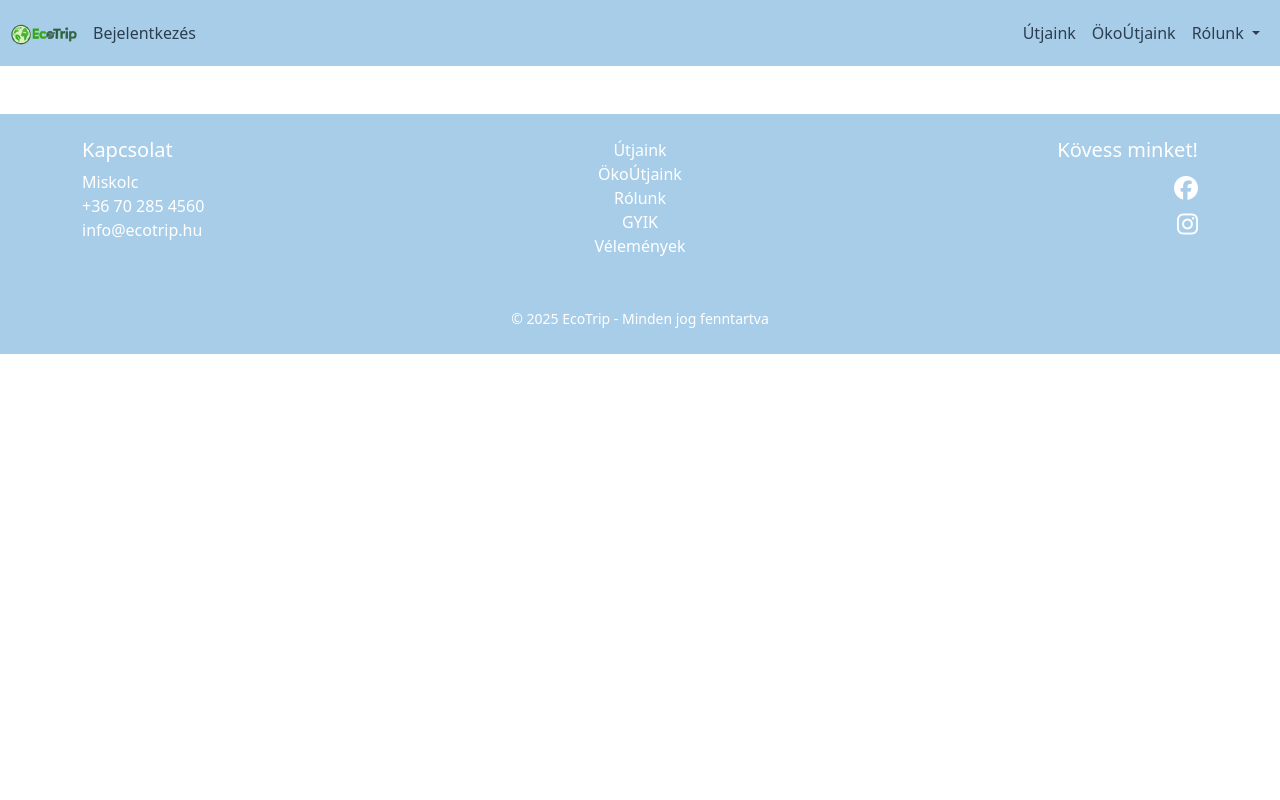
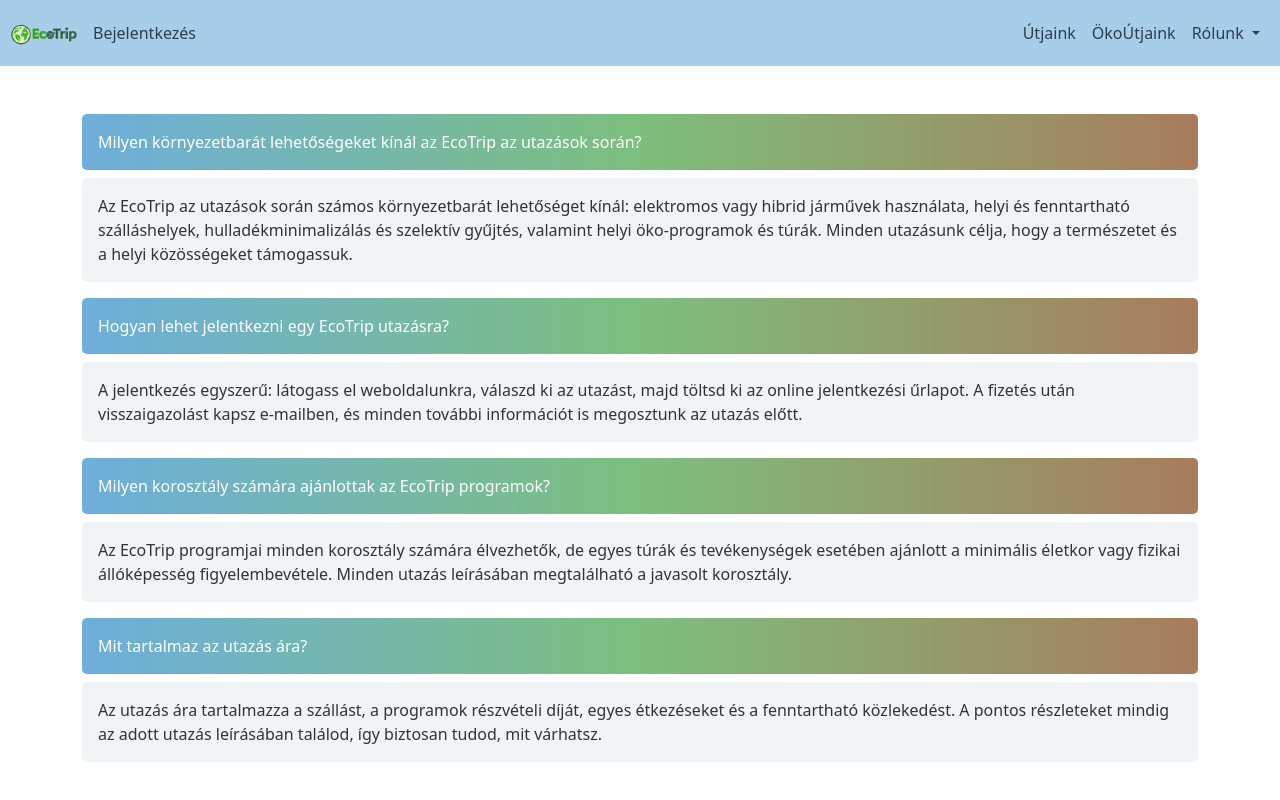
Before and after one commit to fazekasluca2007/tervek, a plain HTML site: page gyik.html in a window 1280 px wide. Shown: the top 800 px of the page. Drawn offline with nearby package versions, Linux system fonts and the light colour scheme.

Commit message:
Gyakori kérdések

```diff
--- a/gyik.html
+++ b/gyik.html
@@ -1,5 +1,6 @@
 <!DOCTYPE html>
 <html lang="en">
+
 <head>
   <meta charset="UTF-8">
   <meta name="viewport" content="width=device-width, initial-scale=1.0">
@@ -9,6 +10,7 @@
   <link rel="shortcut icon" href="img/foldgomb.png" type="image/x-icon">
   <title>GYIK</title>
 </head>
+
 <body>
   <nav class="navbar navbar-expand-lg">
     <div class="container-fluid">
@@ -38,8 +40,46 @@
     </div>
   </nav>
 
+  <div class="container my-5">
+    <div class="gyik-question p-3 mb-2">
+      Milyen környezetbarát lehetőségeket kínál az EcoTrip az utazások során?
+    </div>
 
+    <div class="gyik-answer p-3 mb-3">
+      Az EcoTrip az utazások során számos környezetbarát lehetőséget kínál:
+      elektromos vagy hibrid járművek használata, helyi és fenntartható szálláshelyek,
+      hulladékminimalizálás és szelektív gyűjtés, valamint helyi öko-programok és túrák.
+      Minden utazásunk célja, hogy a természetet és a helyi közösségeket támogassuk.
+    </div>
 
+    <div class="gyik-question p-3 mb-2">
+      Hogyan lehet jelentkezni egy EcoTrip utazásra?
+    </div>
+    <div class="gyik-answer p-3 mb-3">
+      A jelentkezés egyszerű: látogass el weboldalunkra, válaszd ki az utazást, majd töltsd ki az online jelentkezési
+      űrlapot.
+      A fizetés után visszaigazolást kapsz e-mailben, és minden további információt is megosztunk az utazás előtt.
+    </div>
+
+    <div class="gyik-question p-3 mb-2">
+      Milyen korosztály számára ajánlottak az EcoTrip programok?
+    </div>
+    <div class="gyik-answer p-3 mb-3">
+      Az EcoTrip programjai minden korosztály számára élvezhetők, de egyes túrák és tevékenységek esetében ajánlott a
+      minimális életkor vagy fizikai állóképesség figyelembevétele.
+      Minden utazás leírásában megtalálható a javasolt korosztály.
+    </div>
+
+    <div class="gyik-question p-3 mb-2">
+      Mit tartalmaz az utazás ára?
+    </div>
+    <div class="gyik-answer p-3 mb-3">
+      Az utazás ára tartalmazza a szállást, a programok részvételi díját, egyes étkezéseket és a fenntartható
+      közlekedést.
+      A pontos részleteket mindig az adott utazás leírásában találod, így biztosan tudod, mit várhatsz.
+    </div>
+  </div>
+  </div>
 
   <footer class="text-white mt-5" style="background-color: #a8cde8;">
     <div class="container py-4">
@@ -67,8 +107,10 @@
         <div class="col-md-4 mb-3 text-md-end hover-szin">
           <h5>Kövess minket!</h5>
           <ul class="list-unstyled">
-            <li><a href="https://facebook.com" target="_blank" class="text-white fs-4"><i class="fab fa-facebook"></i></a></li>
-            <li><a href="https://instagram.com" target="_blank" class="text-white fs-4"><i class="fab fa-instagram"></i></a></li>
+            <li><a href="https://facebook.com" target="_blank" class="text-white fs-4"><i
+                  class="fab fa-facebook"></i></a></li>
+            <li><a href="https://instagram.com" target="_blank" class="text-white fs-4"><i
+                  class="fab fa-instagram"></i></a></li>
           </ul>
         </div>
 
--- a/style.css
+++ b/style.css
@@ -286,3 +286,20 @@ footer {
 .hover-szin a:hover i {
   color: darkcyan !important;
 }
+
+.gyik-question {
+  background: linear-gradient(90deg, #6daedb, #7dbf7d, #a87c5c);
+  color: #fff;
+  padding: 15px;
+  border-radius: 5px;
+  font-weight: 500;
+  text-align: left;
+}
+
+.gyik-answer {
+  background-color: #f0f4f7;
+  padding: 15px;
+  border-radius: 5px;
+  text-align: left;
+  color: #333;
+}
```
Lines whose indentation alone changed are shown as unchanged.
